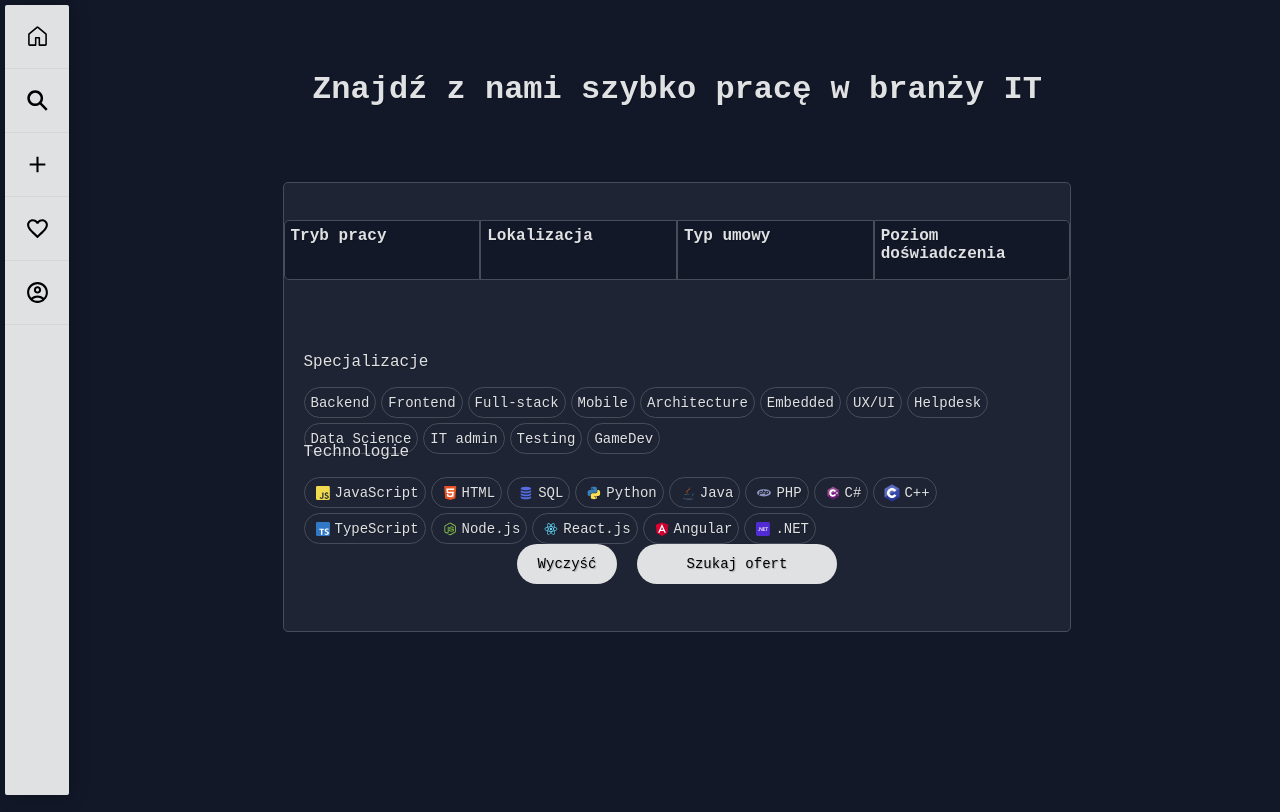
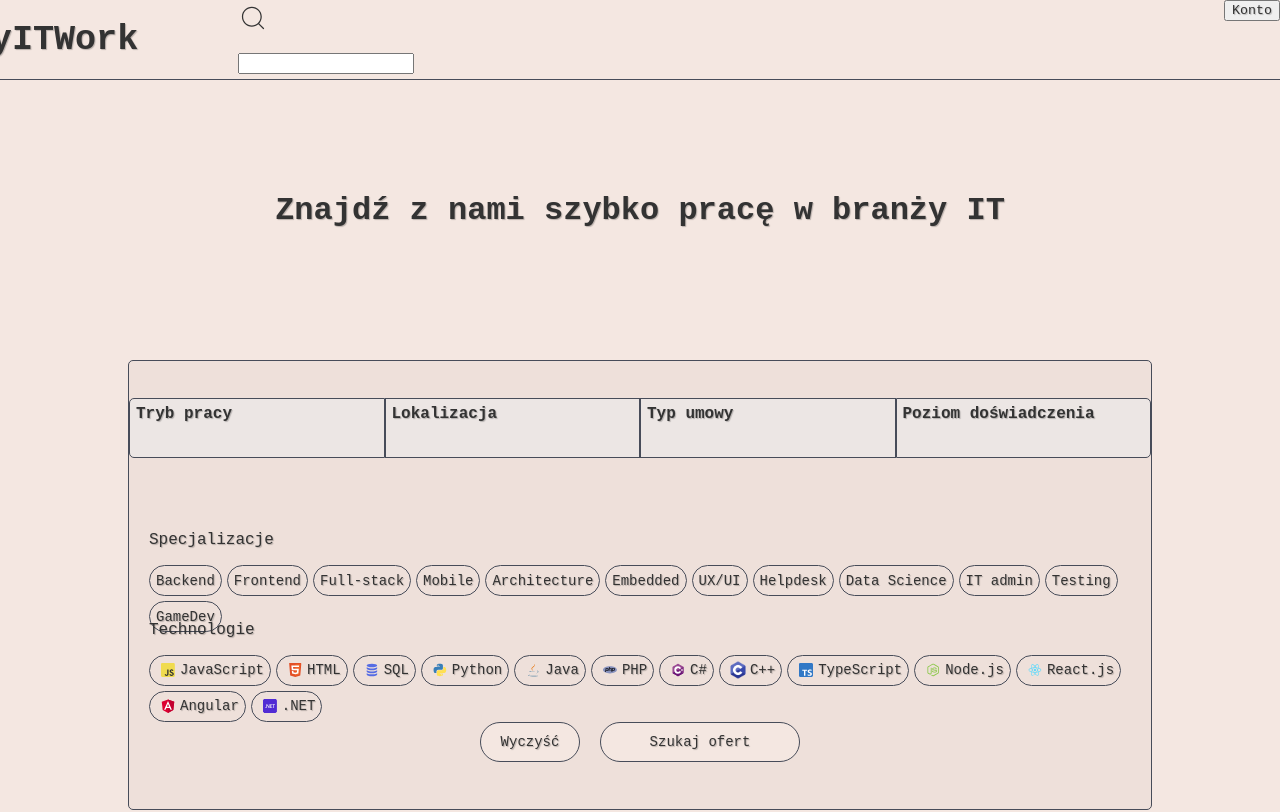
Before and after one commit to MiloszDubiel/my_it_work, a React (Create React App) app: page / in a window 1280 px wide. Shown: the top 812 px of the page. Built offline with nearby package versions, Linux system fonts and the light colour scheme.

Commit message:
Ostateczne zmiany

```diff
--- a/public/index.html
+++ b/public/index.html
@@ -35,6 +35,7 @@
       *{
           box-sizing: border-box;
           font-family: Andale Mono, monospace;
+          color: rgb(51, 51, 51);;
         text-shadow: 1px 1px 1px rgba(0, 0, 0, 0.24);
       }
     </style>
--- a/src/Components/MainPage/MainPage.js
+++ b/src/Components/MainPage/MainPage.js
@@ -804,7 +804,6 @@ const MainPage = () => {
               </form>
             </div>
           </div>
-          <div className={styles.div3}>3</div>
         </div>
       </main>
     </>
--- a/src/Components/MainPage/MainPage.module.css
+++ b/src/Components/MainPage/MainPage.module.css
@@ -1,42 +1,28 @@
 .main {
-  padding-left: calc(4em + 10px);
-  background-color: rgb(18, 24, 40);
+  background-color: #f4e7e1;
   box-sizing: border-box;
+  padding-top: 60px;
 }
 .parent {
   display: grid;
-  grid-template-columns: repeat(11, 1fr);
-  grid-template-rows: repeat(11, 1fr);
-  gap: 3px;
-  width: 100%;
-  height: 2000px;
-  background-color: rgb(18, 24, 40);
-  z-index: 12;
-}
-.parent * {
-  color: rgb(224, 225, 227);
 }
 
 .div1 {
-  grid-column: span 11 / span 11;
   display: flex;
   justify-content: center;
   align-items: center;
+  height: 300px;
 }
 
 .div2 {
-  grid-column: span 9 / span 9;
-  grid-row: span 6 / span 6;
-  grid-column-start: 2;
-  grid-row-start: 2;
-  grid-row-start: 2;
   display: flex;
   justify-content: center;
+  height: 650px;
 }
 .searchBox {
   border: 1px solid rgb(71, 76, 89);
   border-radius: 5px;
-  background-color: rgb(30, 36, 51);
+  background-color: #eee0da;
   height: 450px;
   width: 80%;
   max-width: 1475px;
@@ -63,19 +49,28 @@
 .experience {
   width: 280px;
   height: 60px;
-  background-color: rgb(18, 24, 40);
+  background-color: #ece6e4;
   padding: 6px;
-  color: black;
   border: 1px solid rgb(71, 76, 89);
+  transition: 0.2s;
+  cursor: pointer;
 }
+.search:hover,
+.location:hover,
+.type:hover,
+.experience:hover{
+  background-color: #ff9c4525 !important;
+  border: 1px solid #fc8822;
+}
+
+
 .formHeaders {
   all: unset;
-  color: rgb(224, 225, 227);
   font-weight: bolder;
 }
 .searchOptions {
   border: 1px solid rgb(71, 76, 89);
-  background-color: rgb(18, 24, 40);
+  background-color: #ece6e4;
   height: 150px;
   width: 200px;
   border-radius: 5px;
@@ -118,7 +113,6 @@
   border-radius: 20px;
   border: 1px solid rgb(71, 76, 89);
   font-size: 14px;
-  color: rgb(224, 225, 227);
   transition: 0.2s;
   cursor: pointer;
   display: flex;
@@ -127,11 +121,14 @@
 }
 .technologie:hover,
 .specialization:hover {
-  background-color: rgba(35, 142, 204, 0.205) !important;
+  background-color: #ff9b45 !important;
+  color: #ece6e4;
+  border: 1px solid #fc8822;
 }
 .checked {
-  background-color: rgba(33, 43, 75, 0.699) !important;
-  border-color: rgb(35, 142, 204);
+  background-color: #ff9b45 !important;
+  border-color: #fc8822;
+  color: #ece6e4;
 }
 .showMenu {
   display: none;
@@ -149,19 +146,17 @@
   border-bottom-right-radius: 5px;
 }
 .specialization:hover {
-  background-color: rgba(18, 24, 40, 0.178);
+  background-color: #ff9b45;
 }
-
 .clear,
 .searchButton {
   height: 40px;
-  background-color: rgb(224, 225, 227);
+  background-color: #f4e7e1;
   border-radius: 20px;
-  border: none;
+  border: 1px solid rgb(71, 76, 89);
   transition: 0.1s;
   cursor: pointer;
   font-size: 14px;
-  color: black;
   transition: 0.2s;
 }
 .clear {
@@ -172,10 +167,6 @@
 }
 .clear:hover,
 .searchButton:hover {
-  background-color: rgb(255, 255, 255);
+  background-color: #ff9c4525 !important;
+  border: 1px solid #fc8822;
 }
-.div3 {
-  grid-column: span 11 / span 11;
-  grid-row: span 4 / span 4;
-  grid-row-start: 8;
-}
--- a/src/Components/NavBar/NavBar.js
+++ b/src/Components/NavBar/NavBar.js
@@ -1,96 +1,20 @@
-import "./navbar-style.css";
-import { GoHome } from "react-icons/go";
-import { IoSearchSharp } from "react-icons/io5";
-import { IoMdAdd } from "react-icons/io";
-import { MdOutlineAccountCircle } from "react-icons/md";
-import { MdFavoriteBorder } from "react-icons/md";
-
-const toggleShow = (el) => {
-  [...document.querySelectorAll(".menu-bar li")]
-    .at(el)
-    .classList.toggle("hidden");
-};
-
+import styles from "./navbar.module.css";
+import { CiSearch } from "react-icons/ci";
 const Navbar = () => {
   return (
-    <nav>
-      <ul class="menu">
-        <li
-          title="home"
-          onMouseOver={() => {
-            toggleShow(0);
-          }}
-          onMouseOut={() => {
-            toggleShow(0);
-          }}
-        >
-          <a href="#" class="menu-button">
-            <GoHome className="icon black" />
-          </a>
-        </li>
-
-        <li
-          title="search"
-          onMouseOver={() => {
-            toggleShow(1);
-          }}
-          onMouseOut={() => {
-            toggleShow(1);
-          }}
-        >
-          <a href="#">
-            <IoSearchSharp className="icon black" />
-          </a>
-        </li>
-        <li
-          title="add"
-          onMouseOver={() => {
-            toggleShow(2);
-          }}
-          onMouseOut={() => {
-            toggleShow(2);
-          }}
-        >
-          <a href="#">
-            {" "}
-            <IoMdAdd className="icon black" />
-          </a>
-        </li>
-        <li
-          title="favorite"
-          onMouseOver={() => {
-            toggleShow(3);
-          }}
-          onMouseOut={() => {
-            toggleShow(3);
-          }}
-        >
-          <a href="#">
-            <MdFavoriteBorder className="icon black" />
-          </a>
-        </li>
-        <li
-          title="account"
-          onMouseOver={() => {
-            toggleShow(4);
-          }}
-          onMouseOut={() => {
-            toggleShow(4);
-          }}
-        >
-          <a href="#">
-            <MdOutlineAccountCircle className="icon black" />
-          </a>
-        </li>
-      </ul>
-
-      <ul class="menu-bar">
-        <li className="hidden">Strona główna</li>
-        <li className="hidden">Szukaj</li>
-        <li className="hidden">Dodaj</li>
-        <li className="hidden">Ulubione</li>
-        <li className="hidden">Konto</li>
-      </ul>
+    <nav className={styles.navBar}>
+      <div className={styles.header}>
+        <h3>MyITWork</h3>
+        <div className={styles.searchBar}>
+          <label htmlFor="search">
+            <CiSearch />
+          </label>
+          <input type="search" id="search" />
+        </div>
+      </div>
+      <div className={styles.account}>
+        <button>Konto</button>
+      </div>
     </nav>
   );
 };
--- a/src/Components/NavBar/navbar-style.css
+++ /dev/null
@@ -1,77 +0,0 @@
-.menu-bar {
-  position: fixed;
-  left: 5px;
-  top: 5px;
-  list-style-type: none;
-  margin: 0;
-  padding: 0;
-  z-index: 11;
-  overflow: hidden;
-  width: 200px;
-  height: calc(100% - 10px);
-}
-.menu {
-  position: fixed;
-  left: 5px;
-  top: 5px;
-  list-style-type: none;
-  margin: 0;
-  padding: 0;
-  background: rgb(224, 225, 227);
-  z-index: 10;
-  overflow: hidden;
-  height: calc(100% - 10px);
-  box-shadow: 2px 0 18px rgba(0, 0, 0, 0.26);
-  border-radius: 2px;
-}
-.menu li a {
-  display: flex;
-  justify-content: center;
-  align-items: center;
-  height: 4em;
-  width: 4em;
-  line-height: 5em;
-  text-align: center;
-  position: relative;
-  border-bottom: 1px solid rgba(0, 0, 0, 0.05);
-  transition: 0.2s;
-}
-.menu li a:hover {
-  background-color: rgb(224, 225, 227);
-}
-.menu li a:hover > * {
-  fill: rgb(37, 37, 37);
-}
-.hidden {
-  opacity: 0;
-}
-
-.black {
-  fill: #000;
-}
-.icon {
-  font-size: 25px;
-}
-
-.menu-bar {
-  overflow: hidden;
-  left: 4em;
-  z-index: 5;
-}
-.menu-bar li {
-  display: flex;
-  justify-content: center;
-  align-items: center;
-  height: 4em;
-  width: 200px;
-  line-height: 5em;
-  text-align: center;
-  position: relative;
-  background: rgb(224, 225, 227);
-  color: #000;
-  border-bottom: 1px solid rgba(0, 0, 0, 0.05);
-  border-top-right-radius: 2px;
-  border-bottom-right-radius: 2px;
-  box-shadow: 1px 1px 5px rgba(224, 225, 227, 0.24);
-  transition: 0.2s;
-}
--- /dev/null
+++ b/src/Components/NavBar/navbar.module.css
@@ -0,0 +1,17 @@
+.navBar {
+  width: 100%;
+  height: 80px;
+  background-color: #f4e7e1;
+  border-bottom: 1px solid rgb(71, 76, 89);
+  position: fixed;
+  display: flex;
+  justify-content: space-between;
+}
+.header{
+    display: flex;
+    justify-content: center;
+    align-items: center;
+    width: 30%;
+    gap: 100px;
+    font-size: 30px;
+}
```
